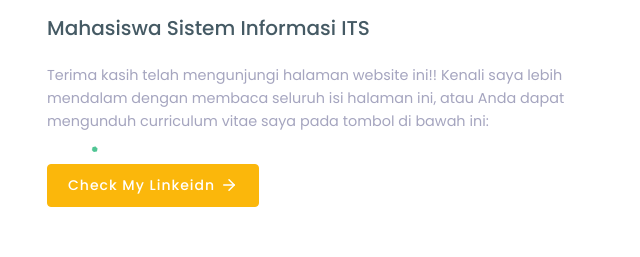
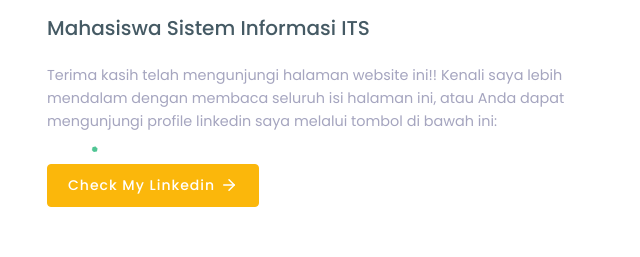
Before and after one commit to portodit/portfolioweb, a plain HTML site: page index.html in a window 1280 px wide. Shown: the part 364-621 px from the top of the page, 35-675 px from the left. Drawn offline with nearby package versions, Linux system fonts and the light colour scheme.

Commit message:
add index

```diff
--- a/index.html
+++ b/index.html
@@ -70,9 +70,9 @@
                     </h1>
                     <h5 class="my-4">Mahasiswa Sistem Informasi ITS</h5>
 
-                    <p class="text-justify text-muted mb-2">Terima kasih telah mengunjungi halaman website ini!! Kenali saya lebih mendalam dengan membaca seluruh isi halaman ini, atau Anda dapat mengunduh curriculum vitae saya pada tombol di bawah ini:</p>
+                    <p class="text-justify text-muted mb-2">Terima kasih telah mengunjungi halaman website ini!! Kenali saya lebih mendalam dengan membaca seluruh isi halaman ini, atau Anda dapat mengunjungi profile linkedin saya melalui tombol di bawah ini:</p>
                     <br>
-                    <a href="https://www.linkedin.com/in/portodit/" class="btn btn-warning">Check My Linkeidn <i data-feather="arrow-right" class="icon-xs icon"></i> </a>
+                    <a href="https://www.linkedin.com/in/portodit/" class="btn btn-warning">Check My Linkedin <i data-feather="arrow-right" class="icon-xs icon"></i> </a>
                 </div>
                 <div class="col-lg-6 mt-lg-4 pt-2 mt-4">
                     <img class="hero-img" src="images/intro.jpg"
```
